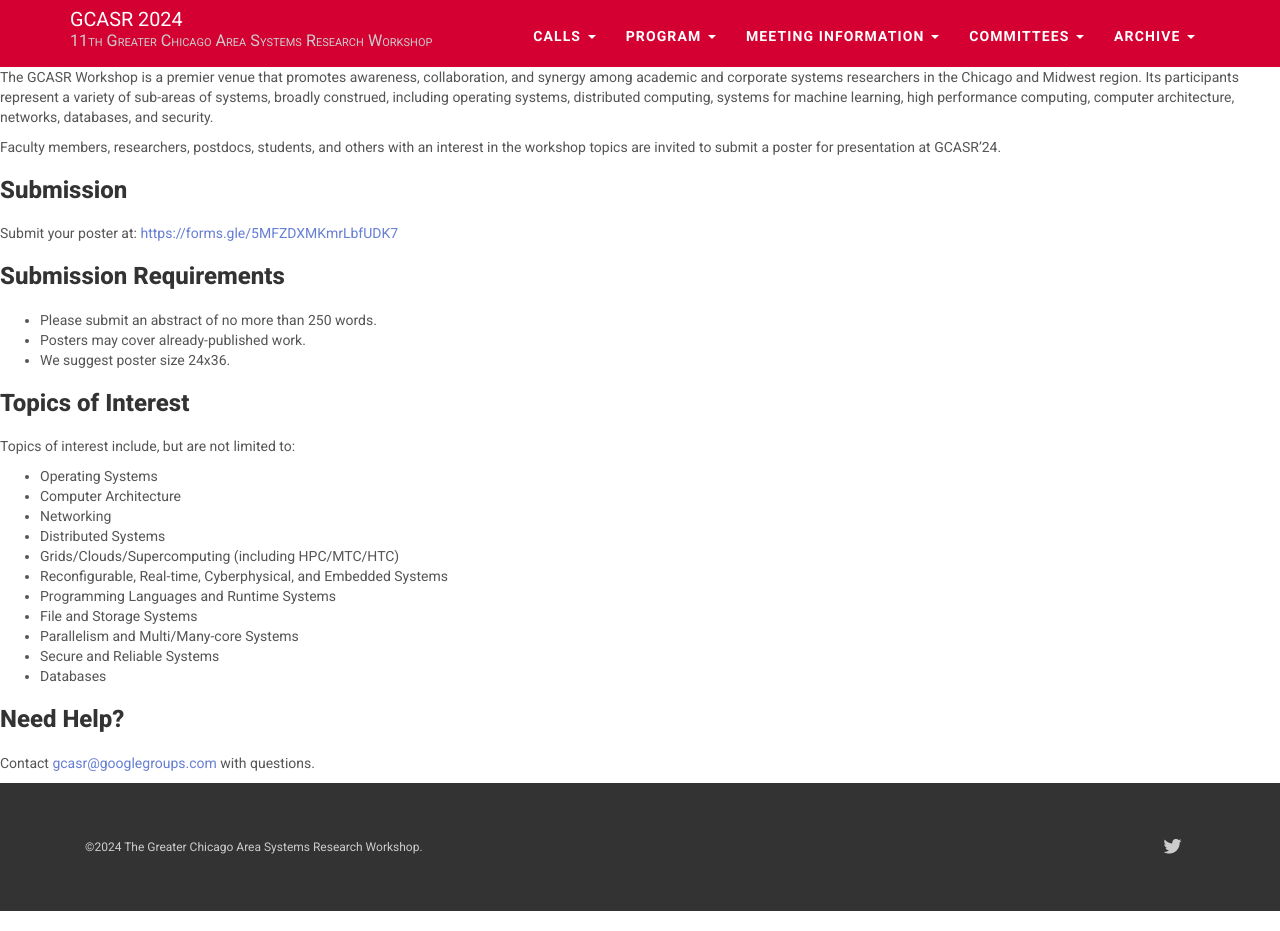
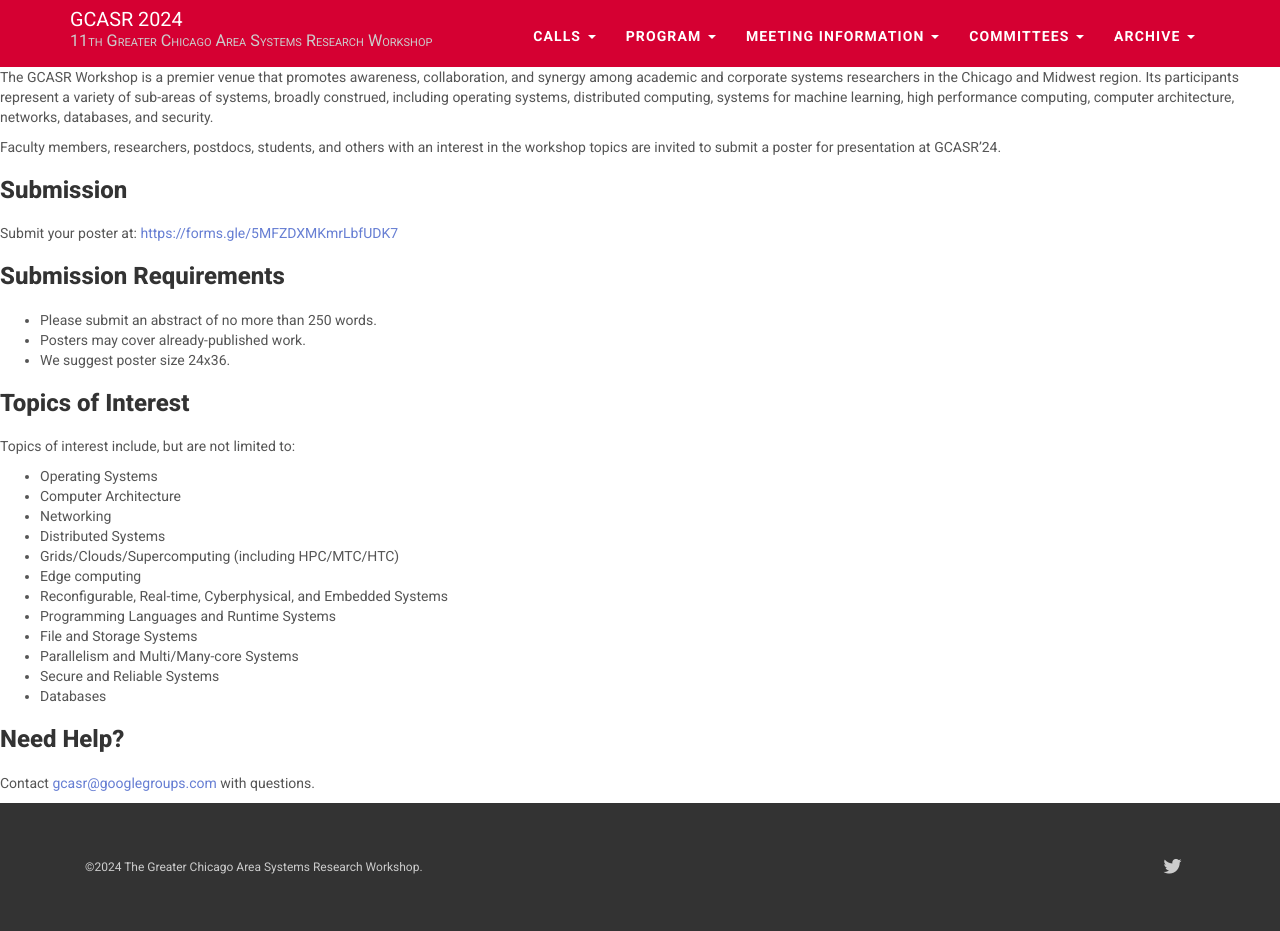
Before and after one commit to gcasr/2025, a Jekyll site: the page built from pages/call_for_posters.md, in a window 1280 px wide and 931 px high. Built offline with Jekyll 4.4.1, drawn with Linux system fonts in a browser that asks for light colours; nearby versions of some CDN libraries; our own code applies the rules of GitHub Pages for plain Markdown files; library files that are not in the unit come from our copies.

Commit message:
Update call_for_posters.md

```diff
--- a/pages/call_for_posters.md
+++ b/pages/call_for_posters.md
@@ -21,6 +21,7 @@ Topics of interest include, but are not limited to:
 - Networking
 - Distributed Systems
 - Grids/Clouds/Supercomputing (including HPC/MTC/HTC)
+- Edge computing
 - Reconfigurable, Real-time, Cyberphysical, and Embedded Systems
 - Programming Languages and Runtime Systems
 - File and Storage Systems
```
